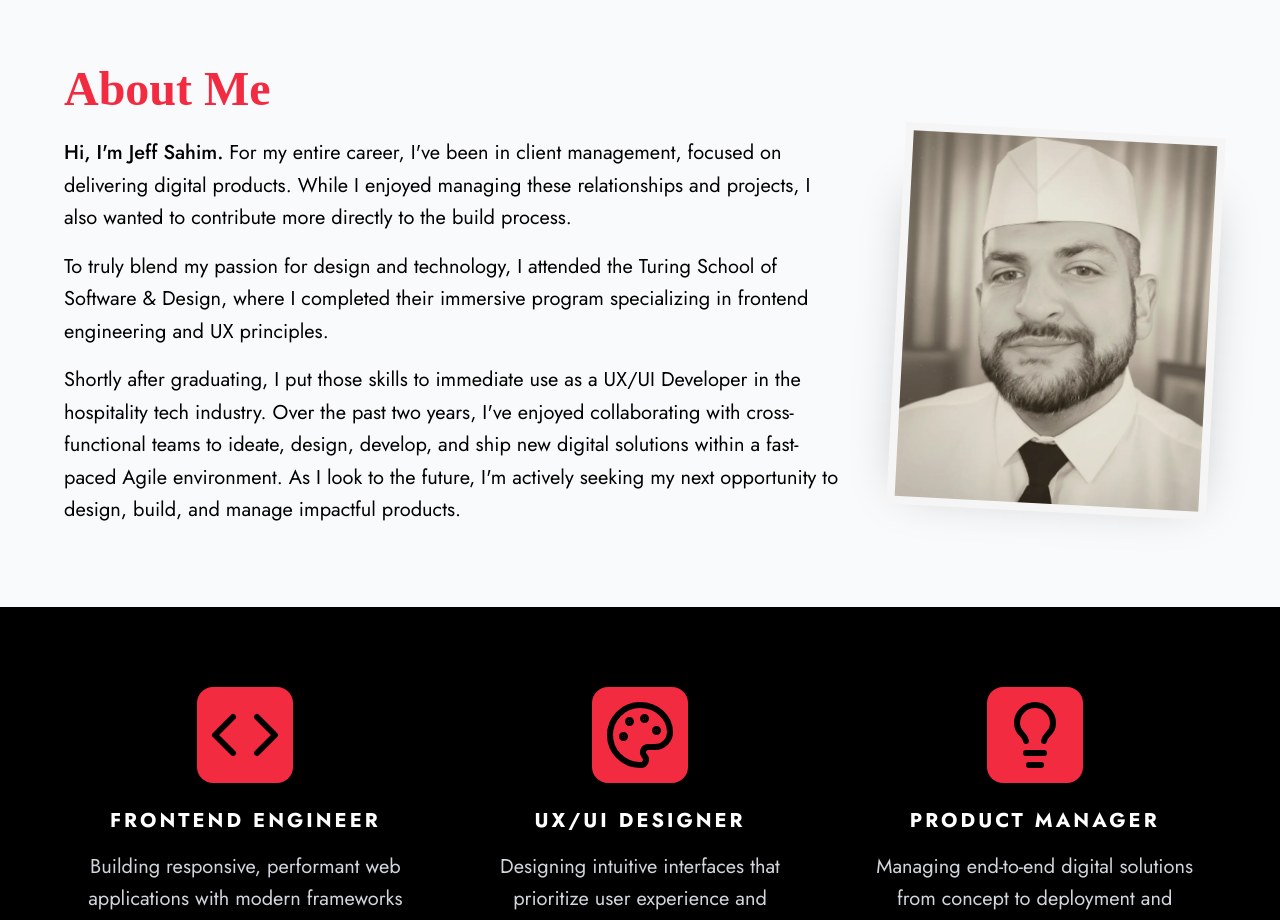
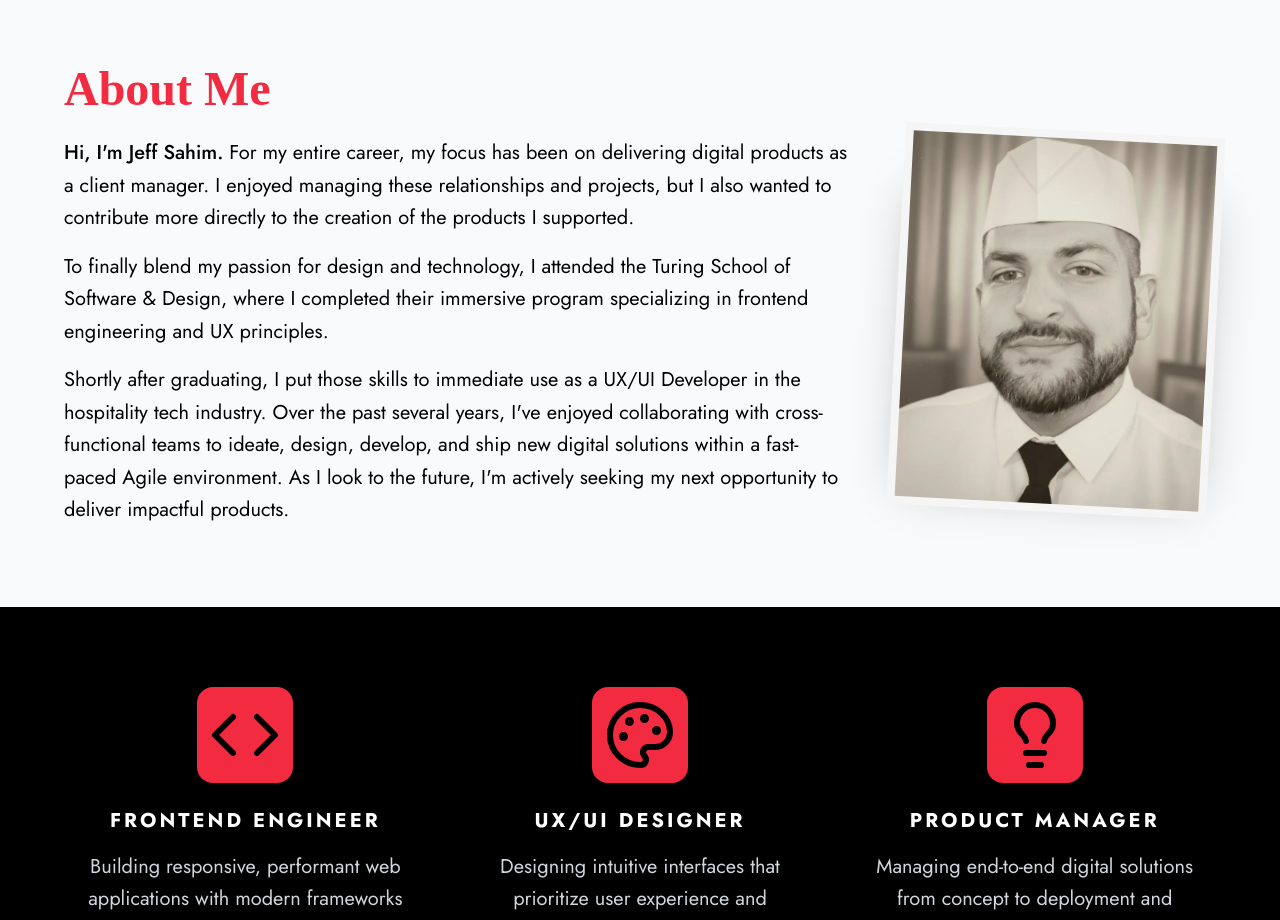
Before and after one commit to jsahim/portfolio, a React (Vite) app: page / in a window 1280 px wide. Shown: the part 1700-2620 px from the top of the page. Built offline with nearby package versions, Linux system fonts and the light colour scheme; a web font is replaced by a local one.

Commit message:
Update Styles

```diff
--- a/src/components/About.jsx
+++ b/src/components/About.jsx
@@ -48,9 +48,9 @@ const About = ({aboutSection}) => {
 
             <div>
               <div className="text-xl text-black space-y-4 leading-relaxed">
-                <p><span className="font-medium">Hi, I'm Jeff Sahim.</span> For my entire career, I've been in client management, focused on delivering digital products. While I enjoyed managing these relationships and projects, I also wanted to contribute more directly to the build process.</p>
-                <p>To truly blend my passion for design and technology, I attended the Turing School of Software & Design, where I completed their immersive program specializing in frontend engineering and UX principles.</p>
-                <p>Shortly after graduating, I put those skills to immediate use as a UX/UI Developer in the hospitality tech industry. Over the past two years, I've enjoyed collaborating with cross-functional teams to ideate, design, develop, and ship new digital solutions within a fast-paced Agile environment. As I look to the future, I'm actively seeking my next opportunity to design, build, and manage impactful products.</p>
+                <p><span className="font-medium">Hi, I'm Jeff Sahim.</span> For my entire career, my focus has been on delivering digital products as a client manager. I enjoyed managing these relationships and projects, but I also wanted to contribute more directly to the creation of the products I supported.</p>
+                <p>To finally blend my passion for design and technology, I attended the Turing School of Software & Design, where I completed their immersive program specializing in frontend engineering and UX principles.</p>
+                <p>Shortly after graduating, I put those skills to immediate use as a UX/UI Developer in the hospitality tech industry. Over the past several years, I've enjoyed collaborating with cross-functional teams to ideate, design, develop, and ship new digital solutions within a fast-paced Agile environment. As I look to the future, I'm actively seeking my next opportunity to deliver impactful products.</p>
                 <a className="sm:hidden animated-link py-1 font-lg flex w-fit group justify-start items-center text-xl font-semibold text-black" href="https://drive.google.com/file/d/1JPlJfU8D1ZaMBcKKfk_yxdlKA4SktTuW/view" target="_blank">
                   <PiReadCvLogoFill className="w-6 h-6" />
                   <span className="ml-2 font-bold">RESUME</span>
--- a/src/components/WorkItems/ClientDirectories.jsx
+++ b/src/components/WorkItems/ClientDirectories.jsx
@@ -22,7 +22,7 @@ const ClientDirectories = () => {
 
         <div className="flex justify-between items-start md:items-center">
           <h3 className="font-bold text-[#f22b40] text-xl">
-            DIGITAL DIRECTORY<span className='text-gray-600 font-medium'> | CLIENT DELIVERABLES</span>
+            DIGITAL DIRECTORY<span className='text-gray-600 font-medium'> | CLIENT DIRECTORIES</span>
           </h3>
         </div>
         <hr className='border border-gray-600 mb-10 mt-5'/>
@@ -32,7 +32,7 @@ const ClientDirectories = () => {
             <div className="gap-15 md:gap-8">
               <div>
                 <p className='py-2'><strong>PRODUCT DESCRIPTION</strong></p>
-                <p>Digital Directory lets guests access property communications, amenities, campaigns, and services via QR code on their mobile devices. Hotel admins use a customizable editor to create branded digital experiences for guests.</p><br/>
+                <p>The Digital Directory lets guests access property communications, amenities, campaigns, and services via QR code on their mobile devices. Hotel admins use a customizable editor to create branded digital experiences for guests.</p><br/>
                 <p><strong>Clients:</strong> Hyatt Hotels Corporation, Hilton Worldwide, Sonesta International Hotels, Sparrow Hotels</p>
                 <p><strong>My Role:</strong> Product Design, Software Development, Project Management</p>
 
```
